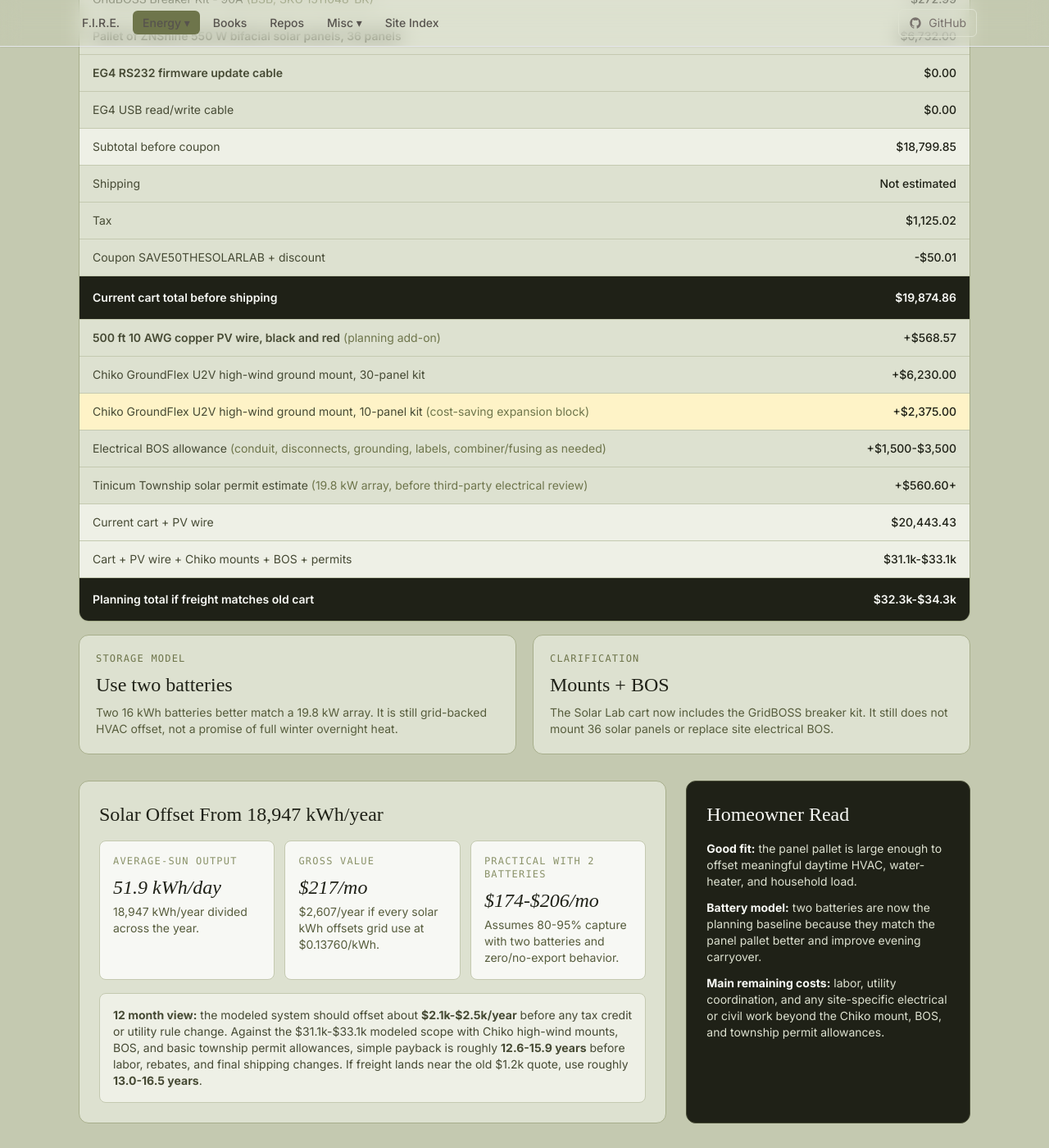
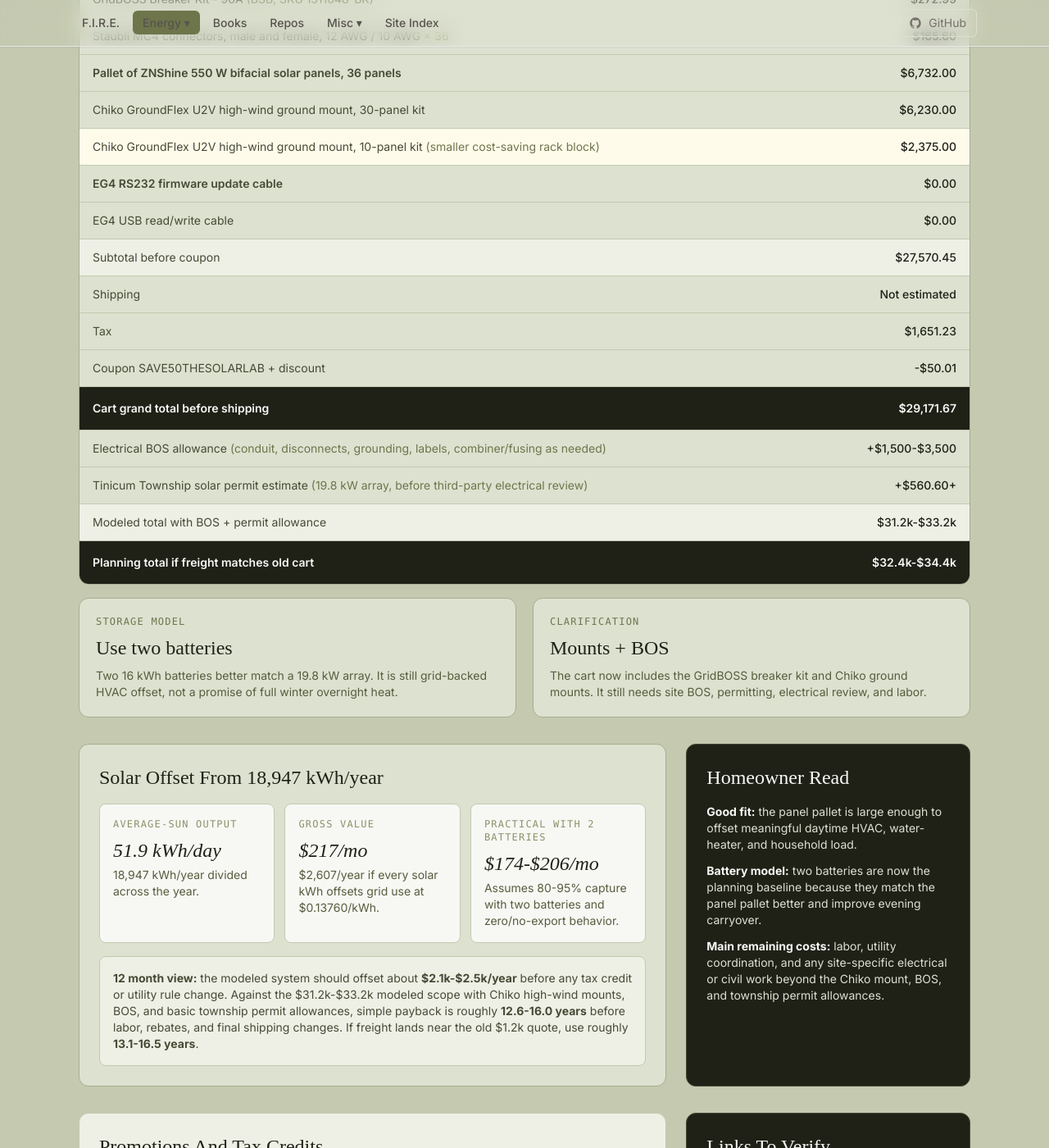
Before and after one commit to techmore/techmore.github.io, a Jekyll site: the page built from pages/energy-monitoring/solar.html, in a window 1280 px wide and 1400 px high, scrolled down 1202 px. Shown: the whole window at 82% size. Built offline with Jekyll 4.4.1, drawn with Linux system fonts in a browser that asks for light colours; nearby versions of some CDN libraries; some web fonts are replaced; some of the changed text lies outside the part shown.

Commit message:
Consolidate solar pricing snapshot

```diff
--- a/pages/energy-monitoring/solar.html
+++ b/pages/energy-monitoring/solar.html
@@ -96,8 +96,20 @@ title: Solar Offset - Techmore
                     <div class="col-span-4 text-right font-medium text-olive-950">$272.99</div>
                 </div>
                 <div class="grid grid-cols-12 gap-3 px-4 py-3">
+                    <div class="col-span-8 text-olive-800">Staubli MC4 connectors, male and female, 12 AWG / 10 AWG <span class="text-olive-600">× 36</span></div>
+                    <div class="col-span-4 text-right font-medium text-olive-950">$165.60</div>
+                </div>
+                <div class="grid grid-cols-12 gap-3 px-4 py-3">
                     <div class="col-span-8 text-olive-800"><a href="https://signaturesolar.com/pallet-of-znshine-550w-bifacial-solar-panels-36-panels/" target="_blank" rel="noopener noreferrer" class="font-semibold text-olive-800 hover:text-olive-950">Pallet of ZNShine 550 W bifacial solar panels, 36 panels</a></div>
                     <div class="col-span-4 text-right font-medium text-olive-950">$6,732.00</div>
+                </div>
+                <div class="grid grid-cols-12 gap-3 px-4 py-3">
+                    <div class="col-span-8 text-olive-800">Chiko GroundFlex U2V high-wind ground mount, 30-panel kit</div>
+                    <div class="col-span-4 text-right font-medium text-olive-950">$6,230.00</div>
+                </div>
+                <div class="grid grid-cols-12 gap-3 px-4 py-3 bg-amber-50">
+                    <div class="col-span-8 text-olive-800">Chiko GroundFlex U2V high-wind ground mount, 10-panel kit <span class="text-olive-600">(smaller cost-saving rack block)</span></div>
+                    <div class="col-span-4 text-right font-medium text-olive-950">$2,375.00</div>
                 </div>
                 <div class="grid grid-cols-12 gap-3 px-4 py-3">
                     <div class="col-span-8 text-olive-800"><a href="https://signaturesolar.com/eg4-firmware-cable-for-6kw-6-5kw/" target="_blank" rel="noopener noreferrer" class="font-semibold text-olive-800 hover:text-olive-950">EG4 RS232 firmware update cable</a></div>
@@ -109,7 +121,7 @@ title: Solar Offset - Techmore
                 </div>
                 <div class="grid grid-cols-12 gap-3 px-4 py-3 bg-olive-100">
                     <div class="col-span-8 text-olive-800">Subtotal before coupon</div>
-                    <div class="col-span-4 text-right font-medium text-olive-950">$18,799.85</div>
+                    <div class="col-span-4 text-right font-medium text-olive-950">$27,570.45</div>
                 </div>
                 <div class="grid grid-cols-12 gap-3 px-4 py-3">
                     <div class="col-span-8 text-olive-800">Shipping</div>
@@ -117,27 +129,15 @@ title: Solar Offset - Techmore
                 </div>
                 <div class="grid grid-cols-12 gap-3 px-4 py-3">
                     <div class="col-span-8 text-olive-800">Tax</div>
-                    <div class="col-span-4 text-right font-medium text-olive-950">$1,125.02</div>
+                    <div class="col-span-4 text-right font-medium text-olive-950">$1,651.23</div>
                 </div>
                 <div class="grid grid-cols-12 gap-3 px-4 py-3">
                     <div class="col-span-8 text-olive-800">Coupon SAVE50THESOLARLAB + discount</div>
                     <div class="col-span-4 text-right font-medium text-olive-950">-$50.01</div>
                 </div>
                 <div class="grid grid-cols-12 gap-3 px-4 py-4 bg-olive-950 text-olive-50">
-                    <div class="col-span-8 font-semibold">Current cart total before shipping</div>
-                    <div class="col-span-4 text-right font-semibold">$19,874.86</div>
-                </div>
-                <div class="grid grid-cols-12 gap-3 px-4 py-3">
-                    <div class="col-span-8 text-olive-800"><a href="https://signaturesolar.com/500-ft-10-awg-copper-pv-wire-black-and-red-30-amp/" target="_blank" rel="noopener noreferrer" class="font-semibold text-olive-800 hover:text-olive-950">500 ft 10 AWG copper PV wire, black and red</a> <span class="text-olive-600">(planning add-on)</span></div>
-                    <div class="col-span-4 text-right font-medium text-olive-950">+$568.57</div>
-                </div>
-                <div class="grid grid-cols-12 gap-3 px-4 py-3">
-                    <div class="col-span-8 text-olive-800">Chiko GroundFlex U2V high-wind ground mount, 30-panel kit</div>
-                    <div class="col-span-4 text-right font-medium text-olive-950">+$6,230.00</div>
-                </div>
-                <div class="grid grid-cols-12 gap-3 px-4 py-3 bg-amber-100">
-                    <div class="col-span-8 text-olive-800">Chiko GroundFlex U2V high-wind ground mount, 10-panel kit <span class="text-olive-600">(cost-saving expansion block)</span></div>
-                    <div class="col-span-4 text-right font-medium text-olive-950">+$2,375.00</div>
+                    <div class="col-span-8 font-semibold">Cart grand total before shipping</div>
+                    <div class="col-span-4 text-right font-semibold">$29,171.67</div>
                 </div>
                 <div class="grid grid-cols-12 gap-3 px-4 py-3">
                     <div class="col-span-8 text-olive-800">Electrical BOS allowance <span class="text-olive-600">(conduit, disconnects, grounding, labels, combiner/fusing as needed)</span></div>
@@ -148,16 +148,12 @@ title: Solar Offset - Techmore
                     <div class="col-span-4 text-right font-medium text-olive-950">+$560.60+</div>
                 </div>
                 <div class="grid grid-cols-12 gap-3 px-4 py-3 bg-olive-100">
-                    <div class="col-span-8 text-olive-800">Current cart + PV wire</div>
-                    <div class="col-span-4 text-right font-medium text-olive-950">$20,443.43</div>
-                </div>
-                <div class="grid grid-cols-12 gap-3 px-4 py-3 bg-olive-100">
-                    <div class="col-span-8 text-olive-800">Cart + PV wire + Chiko mounts + BOS + permits</div>
-                    <div class="col-span-4 text-right font-medium text-olive-950">$31.1k-$33.1k</div>
+                    <div class="col-span-8 text-olive-800">Modeled total with BOS + permit allowance</div>
+                    <div class="col-span-4 text-right font-medium text-olive-950">$31.2k-$33.2k</div>
                 </div>
                 <div class="grid grid-cols-12 gap-3 px-4 py-4 bg-olive-950 text-olive-50">
                     <div class="col-span-8 font-semibold">Planning total if freight matches old cart</div>
-                    <div class="col-span-4 text-right font-semibold">$32.3k-$34.3k</div>
+                    <div class="col-span-4 text-right font-semibold">$32.4k-$34.4k</div>
                 </div>
             </div>
         </div>
@@ -171,7 +167,7 @@ title: Solar Offset - Techmore
             <div class="bg-olive-200 rounded-xl border border-olive-400 p-5">
                 <p class="font-mono text-xs tracking-widest uppercase text-olive-600">Clarification</p>
                 <h3 class="mt-2 text-2xl text-olive-950">Mounts + BOS</h3>
-                <p class="mt-2 text-sm text-olive-700">The Solar Lab cart now includes the GridBOSS breaker kit. It still does not mount 36 solar panels or replace site electrical BOS.</p>
+                <p class="mt-2 text-sm text-olive-700">The cart now includes the GridBOSS breaker kit and Chiko ground mounts. It still needs site BOS, permitting, electrical review, and labor.</p>
             </div>
         </div>
     </section>
@@ -197,7 +193,7 @@ title: Solar Offset - Techmore
                 </div>
             </div>
             <div class="mt-4 bg-olive-100 rounded-lg border border-olive-300 p-4">
-                <p class="text-sm text-olive-800"><strong>12 month view:</strong> the modeled system should offset about <strong>$2.1k-$2.5k/year</strong> before any tax credit or utility rule change. Against the $31.1k-$33.1k modeled scope with Chiko high-wind mounts, BOS, and basic township permit allowances, simple payback is roughly <strong>12.6-15.9 years</strong> before labor, rebates, and final shipping changes. If freight lands near the old $1.2k quote, use roughly <strong>13.0-16.5 years</strong>.</p>
+                <p class="text-sm text-olive-800"><strong>12 month view:</strong> the modeled system should offset about <strong>$2.1k-$2.5k/year</strong> before any tax credit or utility rule change. Against the $31.2k-$33.2k modeled scope with Chiko high-wind mounts, BOS, and basic township permit allowances, simple payback is roughly <strong>12.6-16.0 years</strong> before labor, rebates, and final shipping changes. If freight lands near the old $1.2k quote, use roughly <strong>13.1-16.5 years</strong>.</p>
             </div>
         </div>
 
@@ -254,7 +250,7 @@ title: Solar Offset - Techmore
                     <p class="mt-2 text-2xl font-display italic text-olive-950">$8,605</p>
                     <p class="mt-1 text-sm text-olive-700">Chiko 30-panel high-wind kit plus 10-panel high-wind kit. Covers the full 36-panel pallet with extra rack capacity.</p>
                 </div>
-                <div class="bg-amber-100 rounded-lg border border-amber-300 p-4">
+                <div class="bg-amber-50 rounded-lg border border-amber-200 p-4">
                     <p class="font-mono text-xs tracking-widest uppercase text-amber-700">Cheaper block</p>
                     <p class="mt-2 text-2xl font-display italic text-olive-950">$2,375</p>
                     <p class="mt-1 text-sm text-olive-700">The 10-panel Chiko kit is the clean small-rack unit. It is useful for staged builds, but four of them would cost more than 30+10.</p>
@@ -526,7 +522,7 @@ title: Solar Offset - Techmore
             <li>Heat pump breaker appears to be double-pole 45 A. At 240 V that is about 10.8 kVA of breaker capacity, but breaker size is not the same as typical operating draw.</li>
             <li>Federal tax credit treatment depends on eligibility, tax liability, placed-in-service date, and future law or guidance. As of the IRS page reviewed May 21, 2026, the residential clean energy credit is not available for property placed in service after December 31, 2025, so this model assumes $0 federal credit unless verified otherwise.</li>
             <li>Final solar sizing still needs roof/ground-mount layout, shading, utility rules, permitting, and installer or electrician review.</li>
-            <li>Solar Lab cart on May 21, 2026: ZNShine 550 W 36-panel pallet $6,732.00, two EG4 314Ah indoor batteries discounted to $6,119.98, GridBOSS Breaker Kit - 90A $272.99, FlexBOSS21 + GridBOSS $5,674.88, free RS232 and USB cables, coupon SAVE50THESOLARLAB, estimated tax $1,125.02, and total $19,874.86 before shipping. Signature Solar 500 ft 10 AWG black/red PV wire adds $568.57 as a planning line item.</li>
+            <li>Solar Lab cart on May 21, 2026: ZNShine 550 W 36-panel pallet $6,732.00, two EG4 314Ah indoor batteries discounted to $6,119.98, GridBOSS Breaker Kit - 90A $272.99, FlexBOSS21 + GridBOSS $5,674.88, Staubli MC4 connectors $165.60, Chiko high-wind ground mounts $8,605.00, free RS232 and USB cables, coupon SAVE50THESOLARLAB, tax $1,651.23, and total $29,171.67 before shipping.</li>
             <li>Signature Solar promotions reviewed May 21, 2026: advertised battery sale pricing, 10% off select batteries at cart, and free shipping on qualifying $3,000+ orders. Promotion exclusions state that solar panel pallets, large modules, terminal-shipped products, and Chiko ground mounts are not eligible for free shipping.</li>
             <li>Tinicum permit placeholder uses the township alternative-energy fee for 11-100 kW systems, the current $100 application review fee shown on the township permits page, and the $25 listed electrical processing fee. It does not include third-party electrical underwriter costs, engineered drawings, stormwater/grading escrow, zoning relief, or installer permit handling.</li>
             <li>Mount model uses the user-provided Chiko GroundFlex U2V large-module high-wind pricing: $6,230 for a 30-panel kit plus $2,375 for a 10-panel kit. The 40-panel rack capacity leaves four unused positions when installing the 36-panel pallet.</li>
```
